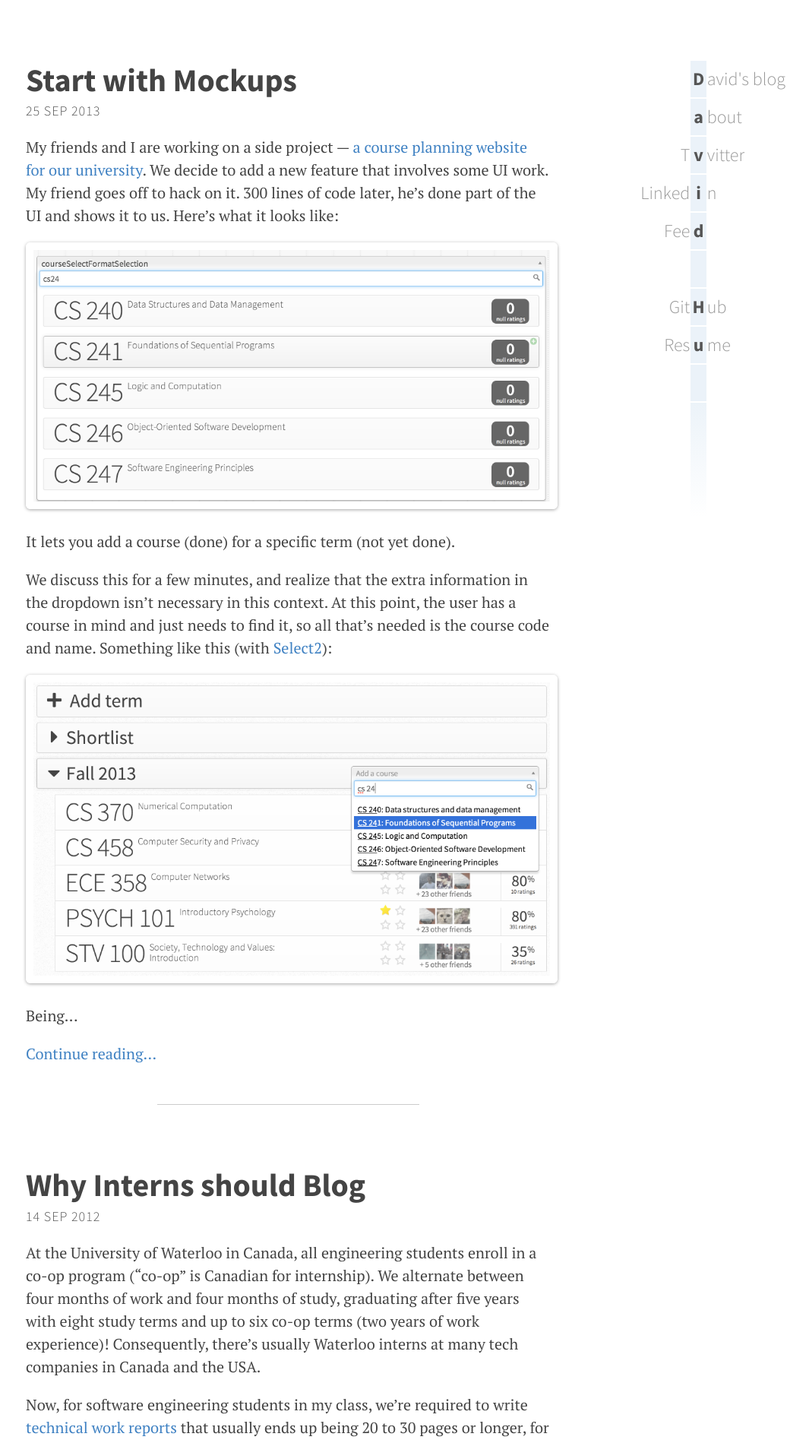
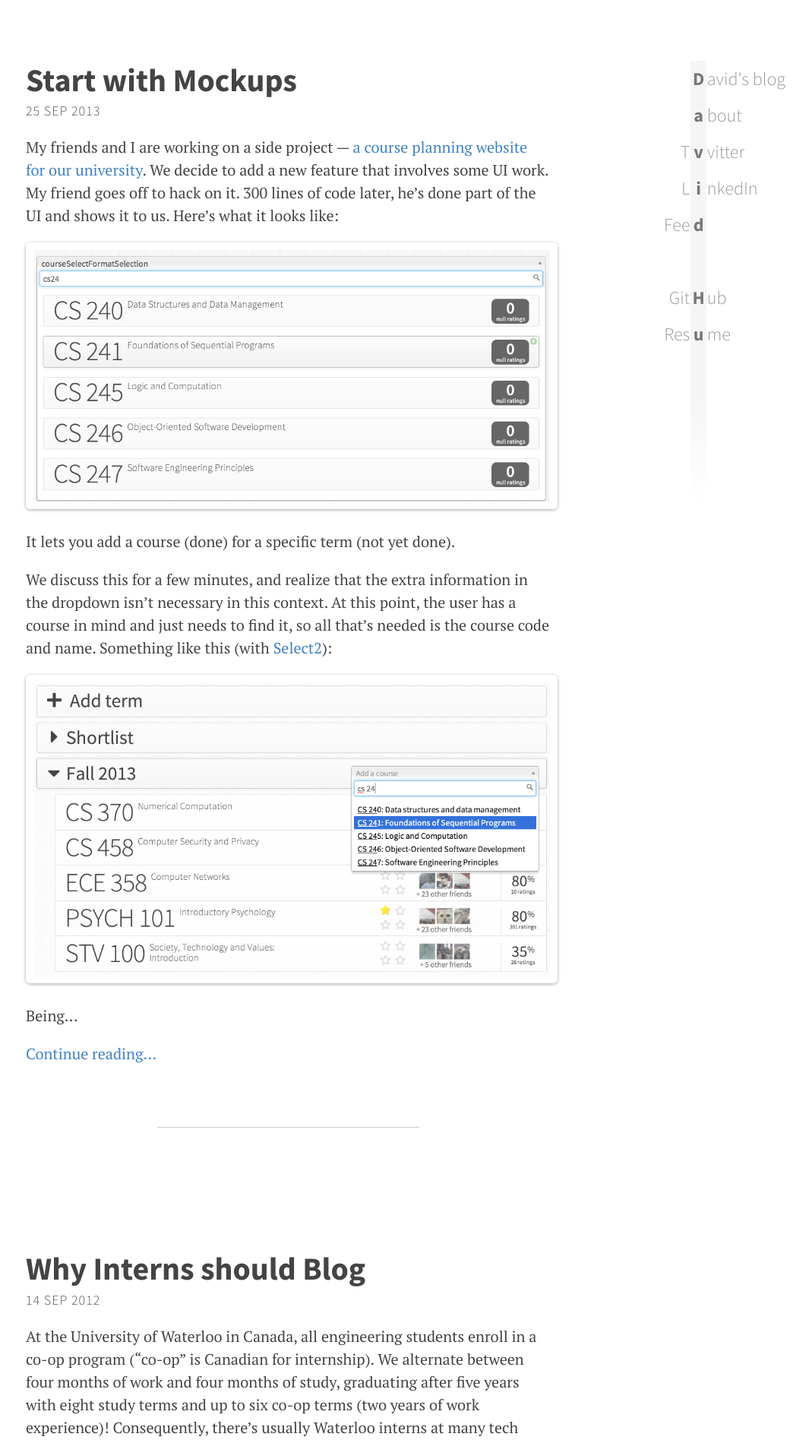
Before and after one commit to divad12/blog, a Jekyll site: the page built from index.html, in a window 1280 px wide. Shown: the top 1899 px of the page at 76% size, without its empty margins (106-1171 px from the left). Built offline with Jekyll 4.4.1, drawn with Linux system fonts in a browser that asks for light colours; nearby versions of some CDN libraries; Markdown is read by kramdown in place of the engine named in the settings; comment, search, counter and statistics services are not loaded.

Commit message:
more styling and nav bar tweaks

```diff
--- a/_layouts/html5.html
+++ b/_layouts/html5.html
@@ -73,9 +73,9 @@
       </li>
       <li>
         <a href="http://www.linkedin.com/pub/david-hu/24/b95/431" target="_blank">
-          <span class="left">Linked</span>
+          <span class="left">L</span>
           <span class="centre">i</span>
-          <span class="right">n</span>
+          <span class="right">nkedIn</span>
         </a>
       </li>
       <li>
--- a/css/style.css
+++ b/css/style.css
@@ -253,6 +253,7 @@ h1 a:hover {
 }
 
 h2 {
+  margin-top: 40px;
   margin-bottom: -10px;
   padding-bottom: 0px;
 }
@@ -293,7 +294,7 @@ article img, article video, article .flash-video {
   border: 0;
   border-bottom: 1px solid #CCC;
   width: 50%;
-  margin: 50px auto 80px auto;
+  margin: 80px auto 160px auto;
 }
 
 img.maruku-png {
@@ -311,6 +312,15 @@ blockquote {
     margin-left: 0;
     padding-left: 30px;
     border-left: 6px solid #DDD;
+}
+
+li > p {
+  margin: 0;
+}
+
+li > ul {
+  margin-top: 0;
+  margin-bottom: 0;
 }
 
 
@@ -333,12 +343,9 @@ nav li {
 }
 
 nav a, nav a:visited, .nav-item {
+  border-bottom: 0;
   color: #999;
   display: block;
-  border-top: 2px solid rgba(255, 255, 255, 0);
-  border-bottom: 2px solid rgba(255, 255, 255, 0);
-  margin-top: -2px;
-  margin-bottom: -4px;
   -webkit-transition: all 0.1s ease-out;
   -moz-transition: all 0.1s ease-out;
   -o-transition: all 0.1s ease-out;
@@ -346,16 +353,13 @@ nav a, nav a:visited, .nav-item {
 }
 
 nav a:hover {
-  border-top: 2px solid #555;
-  border-bottom: 2px solid #555;
+  border-bottom: 0;
   text-decoration: none;
-  color: #111;
-  margin-top: -2px;
-  margin-bottom: -4px;
-  -webkit-transition: all 0.3s ease-out;
-  -moz-transition: all 0.3s ease-out;
-  -o-transition: all 0.3s ease-out;
-  transition: all 0.3s ease-out;
+  color: black;
+  -webkit-transition: all 0.1s ease-out;
+  -moz-transition: all 0.1s ease-out;
+  -o-transition: all 0.1s ease-out;
+  transition: all 0.1s ease-out;
 }
 
 nav .left {
@@ -369,10 +373,10 @@ nav .centre {
   width: 0.85em;
   float: left;
   font-weight: bold;
-  background-color: rgba(64, 130, 195, 0.1);
+  background-color: #F5F5F5;
   margin-left: 1px;
   margin-right: 1px;
-  color: #555;
+  color: #777;
   -webkit-transition: all 0.1s ease-out;
   -moz-transition: all 0.1s ease-out;
   -o-transition: all 0.1s ease-out;
@@ -380,23 +384,22 @@ nav .centre {
 }
 
 nav a:hover .centre {
-  background-color: rgba(64, 130, 195, 0.2);
-  color: #000;
-  -webkit-transition: all 0.3s ease-out;
-  -moz-transition: all 0.3s ease-out;
-  -o-transition: all 0.3s ease-out;
-  transition: all 0.3s ease-out;
+  color: black;
+  -webkit-transition: all 0.1s ease-out;
+  -moz-transition: all 0.1s ease-out;
+  -o-transition: all 0.1s ease-out;
+  transition: all 0.1s ease-out;
 }
 
 nav .centre.gradient {
   height: 150px;
   /* TODO: Use Sass or Less or whatnot */
-  background-image: -webkit-gradient(linear, left top, left bottom, from(#ECF3F9), to(#FFF)); /* Saf4+, Chrome */
-  background-image: -webkit-linear-gradient(top, #ECF3F9, #FFF); /* Chrome 10+, Saf5.1+, iOS 5+ */
-  background-image:    -moz-linear-gradient(top, #ECF3F9, #FFF); /* FF3.6 */
-  background-image:     -ms-linear-gradient(top, #ECF3F9, #FFF); /* IE10 */
-  background-image:      -o-linear-gradient(top, #ECF3F9, #FFF); /* Opera 11.10+ */
-  background-image:         linear-gradient(top, #ECF3F9, #FFF);
+  background-image: -webkit-gradient(linear, left top, left bottom, from(#F5F5F5), to(#FFF)); /* Saf4+, Chrome */
+  background-image: -webkit-linear-gradient(top, #F5F5F5, #FFF); /* Chrome 10+, Saf5.1+, iOS 5+ */
+  background-image:    -moz-linear-gradient(top, #F5F5F5, #FFF); /* FF3.6 */
+  background-image:     -ms-linear-gradient(top, #F5F5F5, #FFF); /* IE10 */
+  background-image:      -o-linear-gradient(top, #F5F5F5, #FFF); /* Opera 11.10+ */
+  background-image:         linear-gradient(top, #F5F5F5, #FFF);
             filter: progid:DXImageTransform.Microsoft.gradient(startColorStr='#ECF3F9', EndColorStr='#FFF'); /* IE6-IE9 */
 }
 
```
